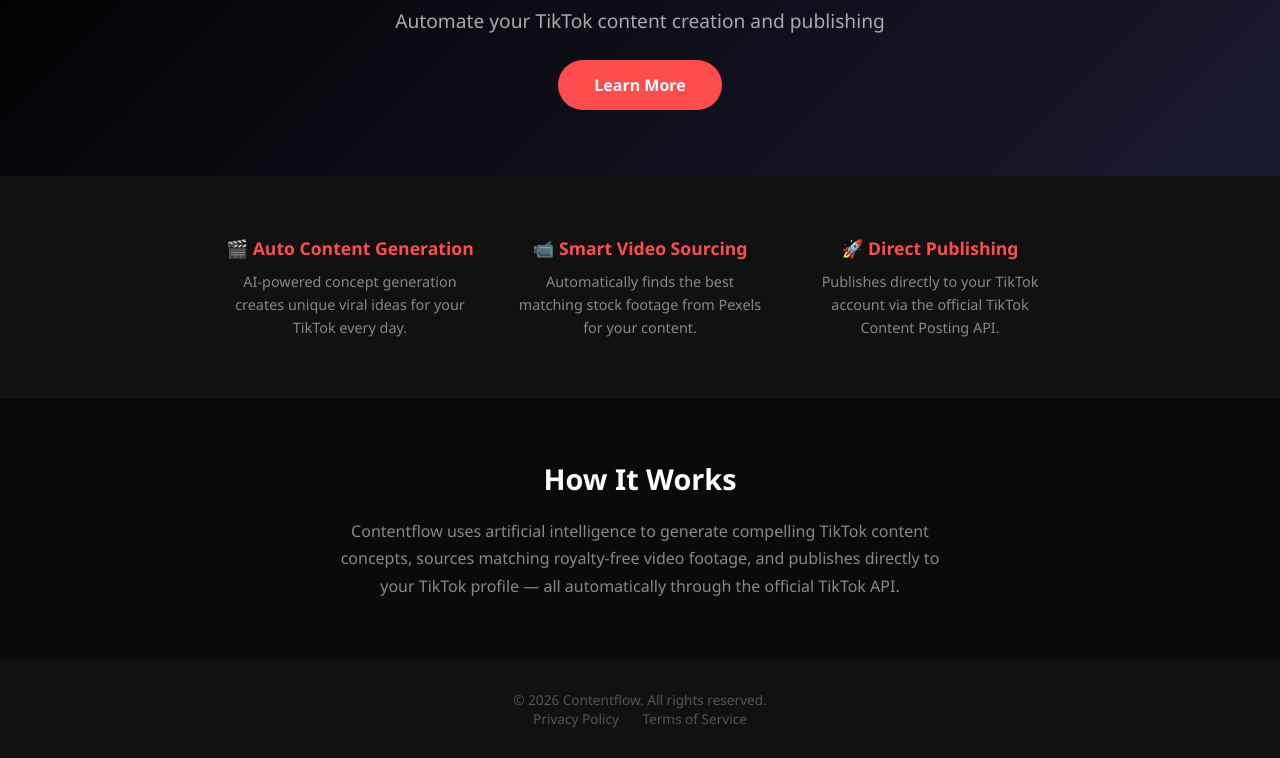
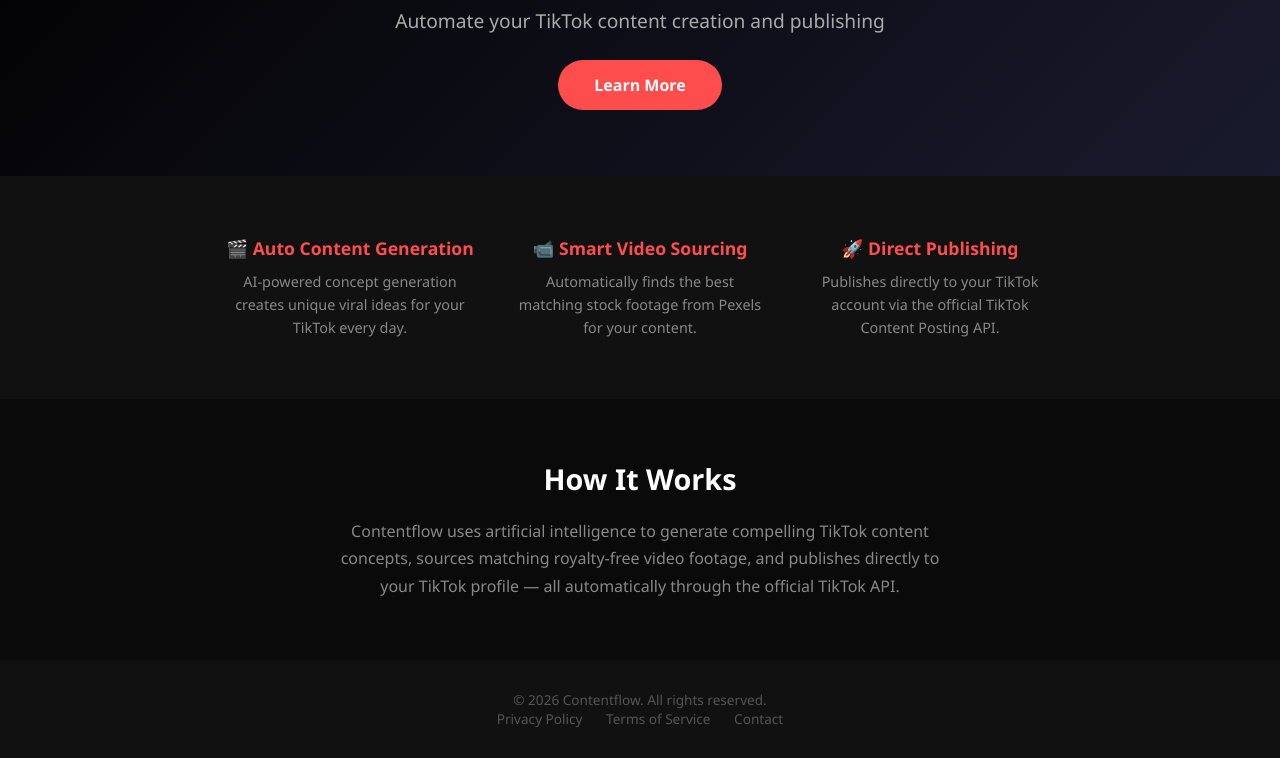
Before and after one commit to muha-automat/muha-automat, a plain HTML site: page index.html in a window 1280 px wide. Shown: the part 138-896 px from the top of the page. Drawn offline with Linux system fonts and the light colour scheme.

Commit message:
Update index.html

```diff
--- a/index.html
+++ b/index.html
@@ -53,6 +53,7 @@
   <p>© 2026 Contentflow. All rights reserved.</p>
   <a href="/muha-automat/privacy.html">Privacy Policy</a>
   <a href="/muha-automat/terms.html">Terms of Service</a>
+  <a href="/muha-automat/contact.html">Contact</a>
 </footer>
 </body>
 </html>
```
